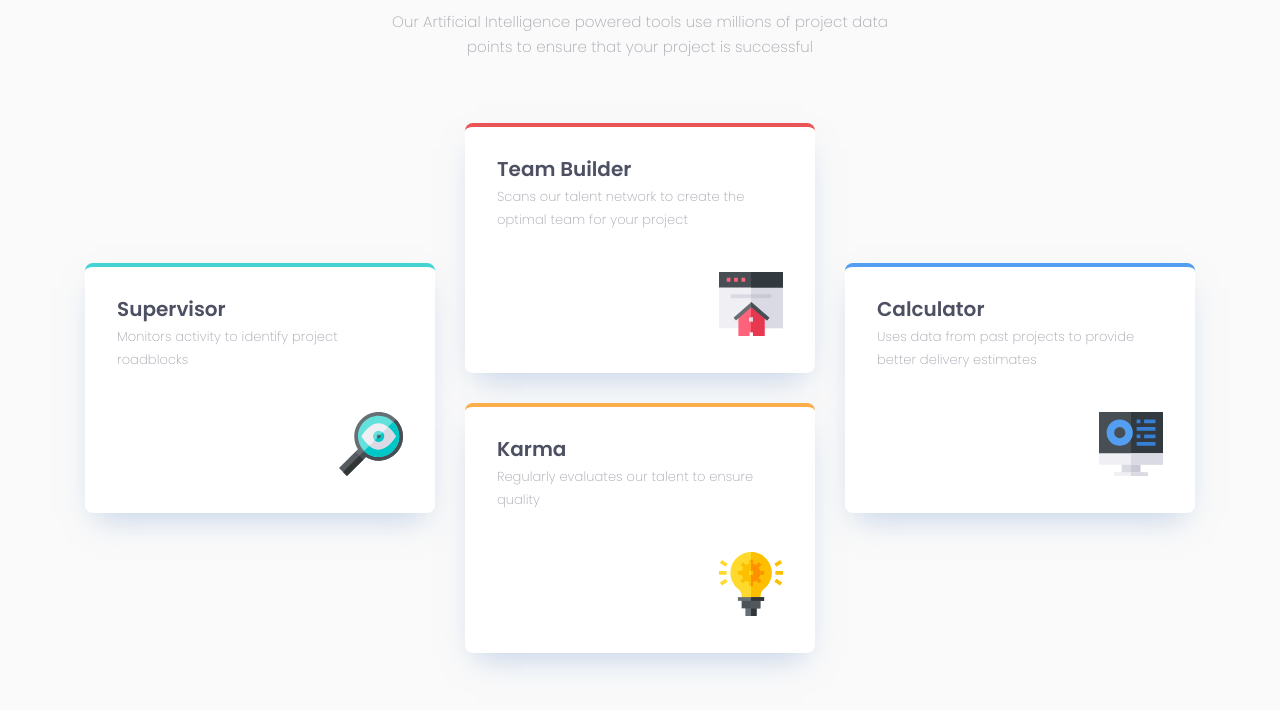
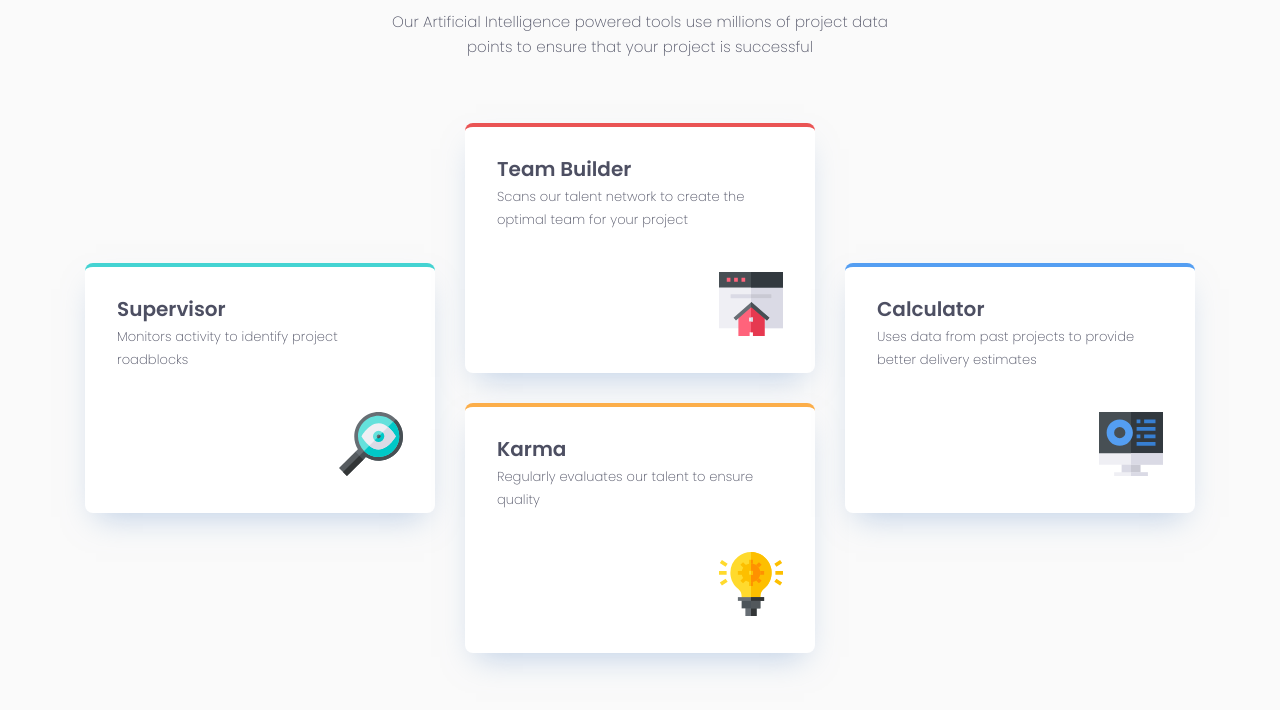
Before and after one commit to dealencardavid/four-card-feature-section_frontendmentor, a plain HTML site: page index.html in a window 1280 px wide. Shown: the part 188-898 px from the top of the page. Drawn offline with Linux system fonts and the light colour scheme.

Commit message:
fixed subheading and body text color

```diff
--- a/styles.css
+++ b/styles.css
@@ -42,7 +42,7 @@
 }
 
 .text-subheading {
-  color: var(--gray-blue);
+  color: var(--blue-dark);
   font-family: "Poppins";
   font-weight: 200;
   font-size: 1.5rem;
@@ -61,7 +61,7 @@
 }
 
 .text-card-body {
-  color: var(--gray-blue);
+  color: var(--blue-dark);
   font-family: "Poppins";
   font-weight: 200;
   font-size: 1.3rem;
```
